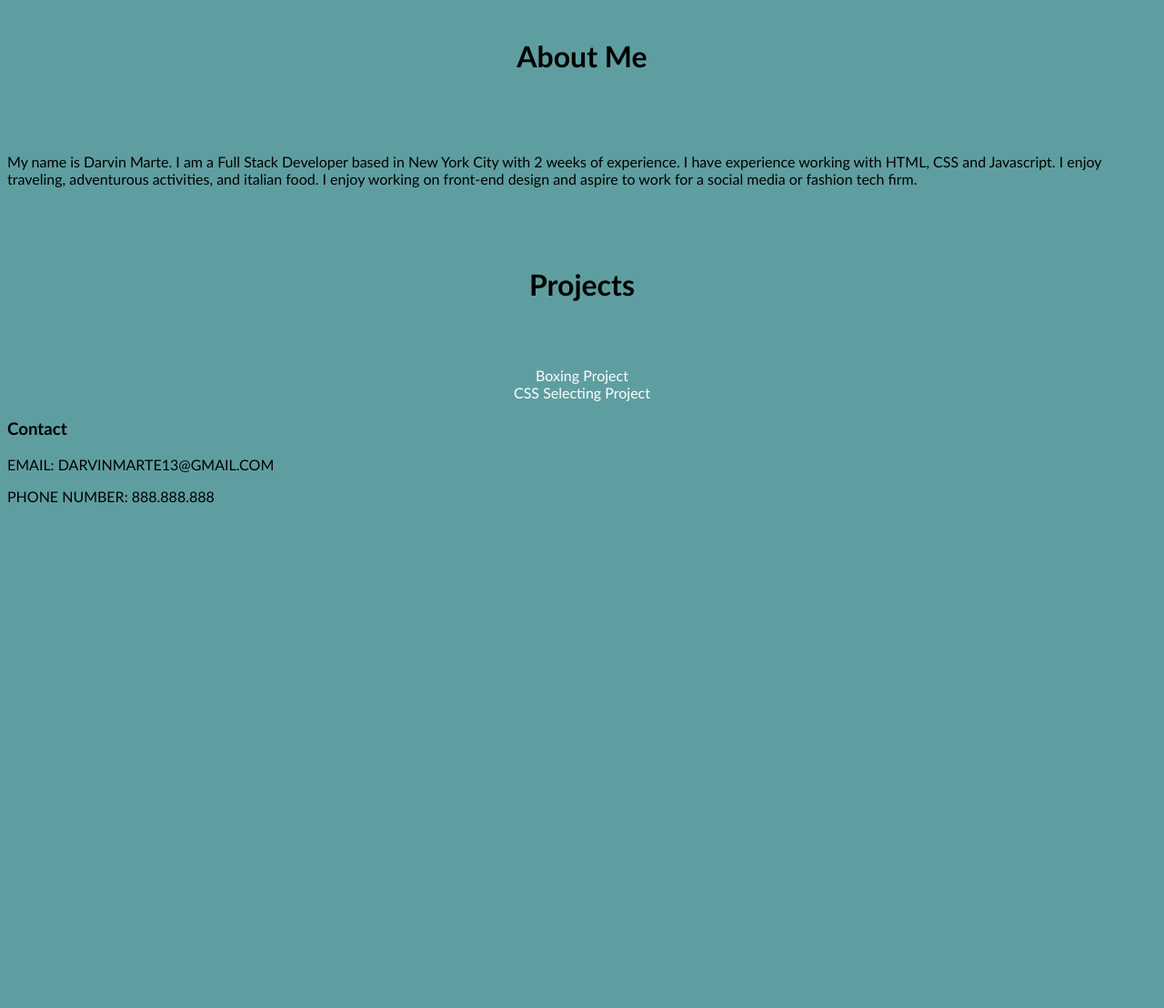
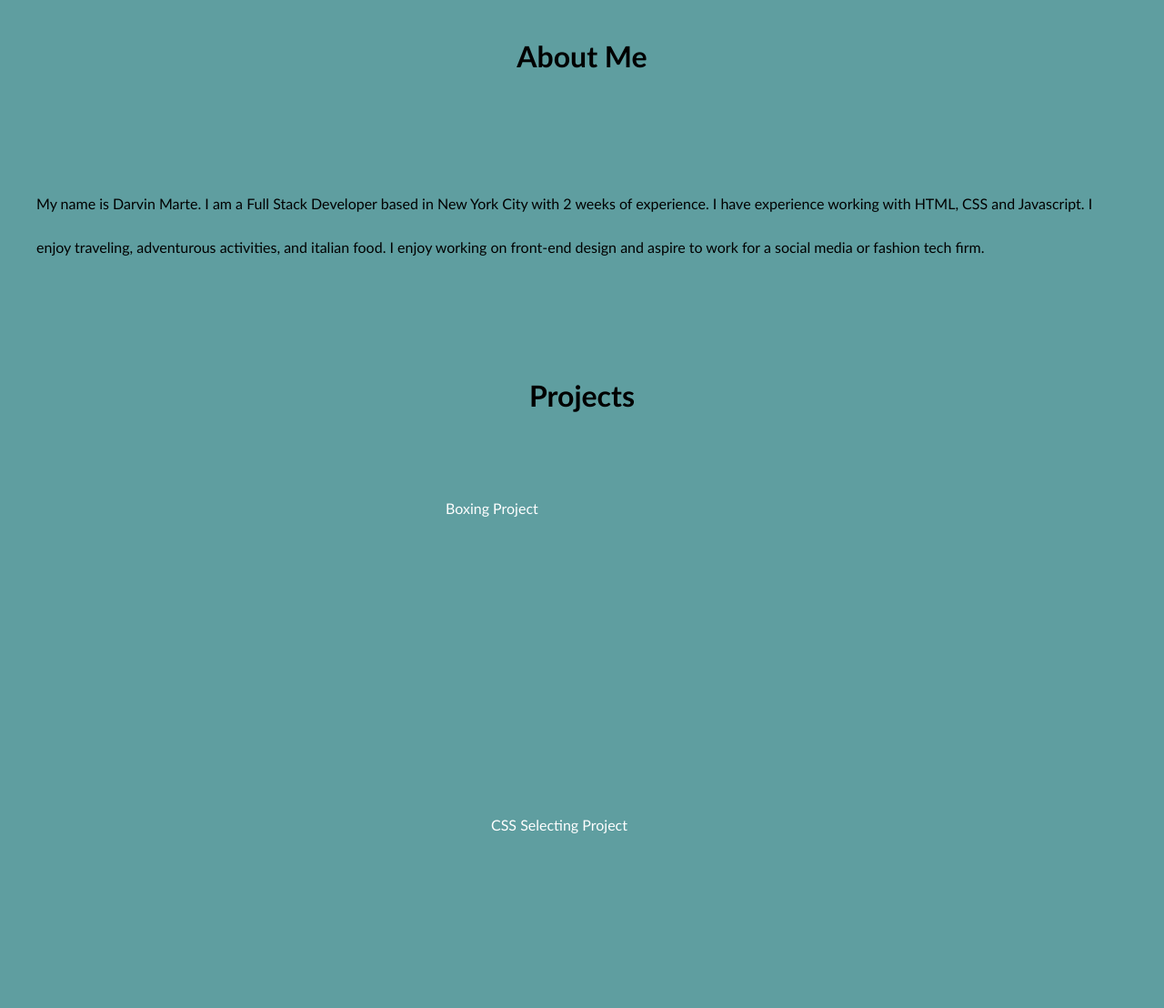
Before and after one commit to darvinmarte/personal-portfolio, a plain HTML site: page index.html in a window 1280 px wide. Shown: the part 884-1992 px from the top of the page at 91% size. Before the commit the page ends 1455 px from the top, so only its background shows below. Drawn offline with Linux system fonts and the light colour scheme.

Commit message:
added project section and footer

```diff
--- a/assets/style.css
+++ b/assets/style.css
@@ -100,6 +100,13 @@
     margin: 1em;
   }
 
+  .aboutme {
+    line-height: 3;
+    display: flex;
+    justify-content: center;
+    padding: 2rem;
+  }
+
   .projectsection {
     display: flex;
     flex-direction: column;
@@ -121,3 +128,34 @@
     justify-content: center;
     align-items: center;
   }
+
+  #project-1 {
+    background-image: url();
+    background-size: cover;
+    background-repeat: no-repeat;
+    object-fit: contain;
+    width: 300px;
+    height: 300px;
+    margin: 1rem;
+    padding: 0.5rem;
+  }
+
+  #project-2 {
+    background-image: url();
+    background-size: cover;
+    background-repeat: no-repeat;
+    object-fit: contain;
+    width: 200px;
+    height: 200px;
+    margin: 1rem;
+    padding: .5rem;
+  }
+
+  footer {
+    display: flex;
+    flex-direction: column;
+  }
+
+  footer > * {
+    flex: 1;
+  }
```
